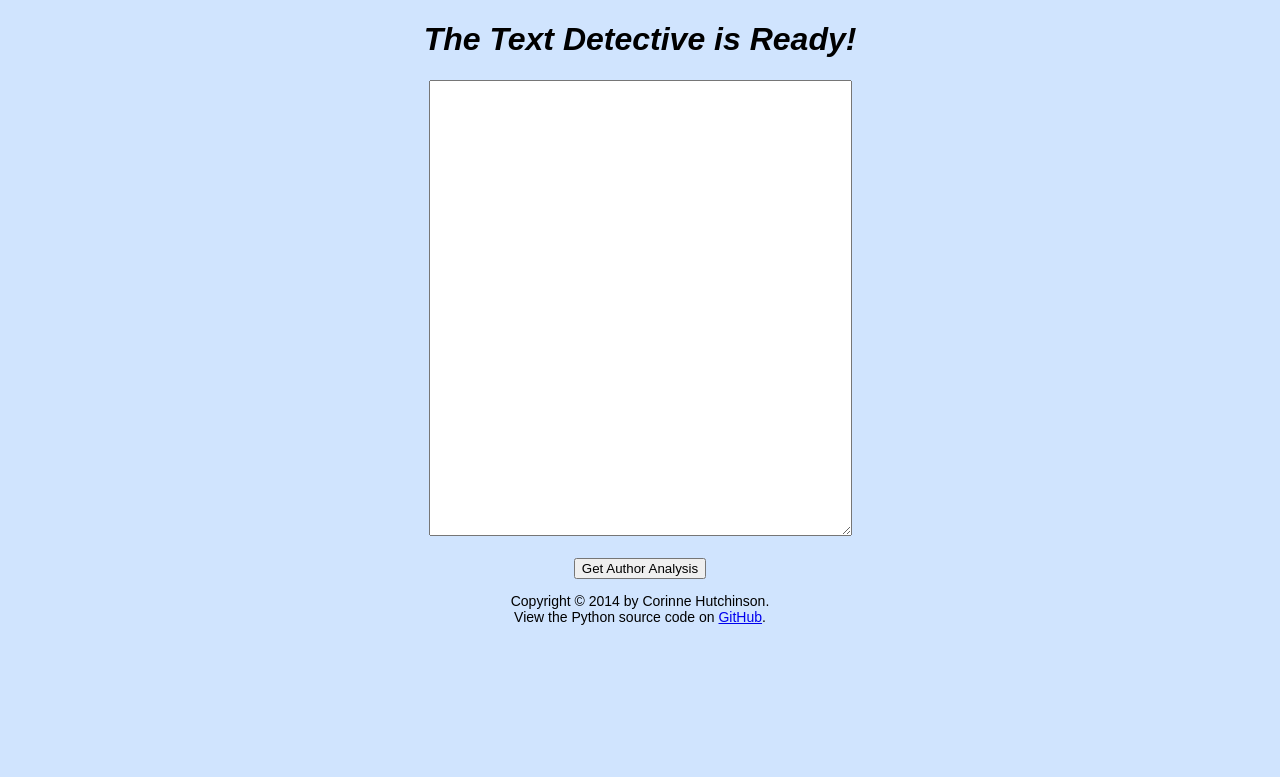
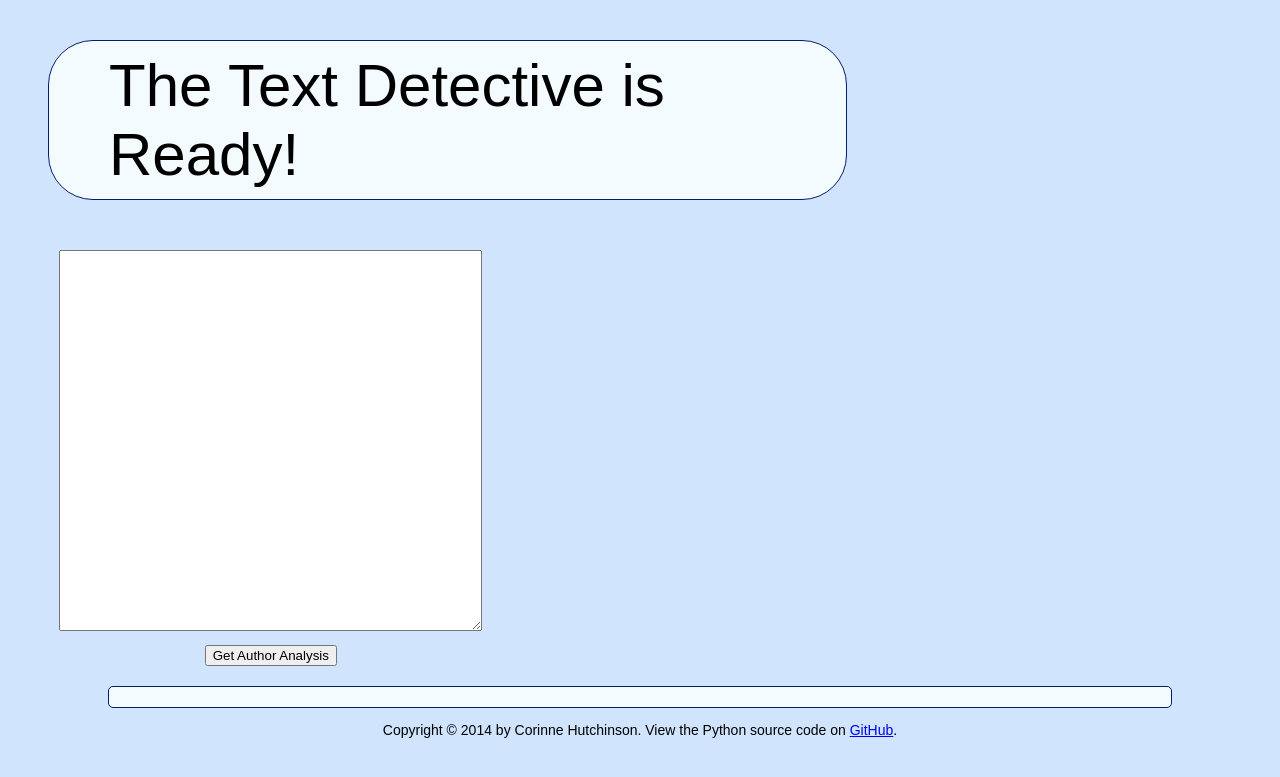
Before and after one commit to corinnelhh/text_detective, a Flask app: page / in a window 1280 px wide. Shown: the top 777 px of the page. Run offline with Flask 2, Linux system fonts and the light colour scheme; parts of the project's set-up code (start-up, migrations or seed data) failed here and were passed over.

Commit message:
changed styling

```diff
--- a/static/style.css
+++ b/static/style.css
@@ -1,9 +1,20 @@
 
 
 h1 {
-    text-align: center;
+    background-color: #F4FBFF;
+    border-width: 1px;
+    border-radius: 45px;
+    border-style: solid;
+    border-color: #001F6A;
+    padding: 10px;
+    padding-left: 60px;
+    text-align: left;
     font-family: "Avant Garde", Avantgarde, "Century Gothic", CenturyGothic, "AppleGothic", sans-serif;
-    font-style: oblique;
+    font-size: 60px;
+    font-variant: oblique;
+    font-weight: lighter;
+    margin-left: 40px;
+    margin-right: 425px;
 }
 
 body {
@@ -12,7 +23,45 @@
     text-align: center;
 }
 
+.info{
+    width: 40%;
+    padding: 10px;
+}
+
+.left{
+    float: left;
+}
+
+.right {
+    text-align: left;
+    vertical-align: top;
+    float: right;
+    padding: 30px;
+    margin-left: 50px;
+    margin-right: 50px;
+}
+
+#info-wrap{
+    overflow: hidden;
+}
+
+.submit-button{
+    padding: 10px;
+}
+
+.about {
+    background-color: #F4FBFF;
+    border-style: solid;
+    border-width: 1px;
+    border-radius: 5px;
+    border-color: #001F6A;
+    padding: 10px;
+    width: auto;
+    margin-left: 100px;
+    margin-right: 100px;
+
+}
+
 footer {
-    font-family: "Avant Garde", Avantgarde, "Century Gothic", CenturyGothic, "AppleGothic", sans-serif;
     font-size: 14px;
 }
--- a/templates/base.html
+++ b/templates/base.html
@@ -8,23 +8,26 @@
 
 <h1>The Text Detective is Ready!</h1>
     <body>
+        <div id="info-wrap">
             <form id="input_form" action="{{url_for('get_input_text')}}" method="POST" class="submit">
-            <div class="field">
-                <textarea name="submission" method="POST" rows="30" cols="50"></textarea>
-                <br>
-                <br>
+                <div class="field info left">
+                    <textarea name="submission" method="POST" rows="25" cols="50"></textarea>
+                    <div class="submit-button">
                         <input type="submit" value="Get Author Analysis">
                     </div>
+                </div>
             </form>
-        <div id="output box">
+            <div id="output" class="info right">
                 {% if prediction %}
-                <br>
                     {{prediction|safe}}
                 {% endif %}
             </div>
-
+        </div>
+        <div class="about">
+            {{about|safe}}
+        </div>
     <footer>
-            <p>Copyright © 2014 by Corinne Hutchinson.<br>
+            <p>Copyright © 2014 by Corinne Hutchinson.
             View the Python source code on <a href="https://github.com/corinnelhh/text_detective">GitHub</a>.<br>
     </footer>
     </body>
```
Lines whose indentation alone changed are shown as unchanged.
